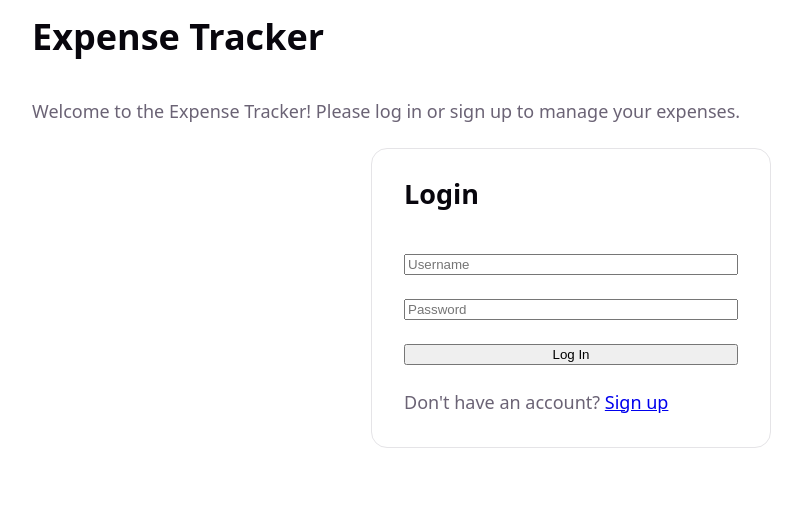
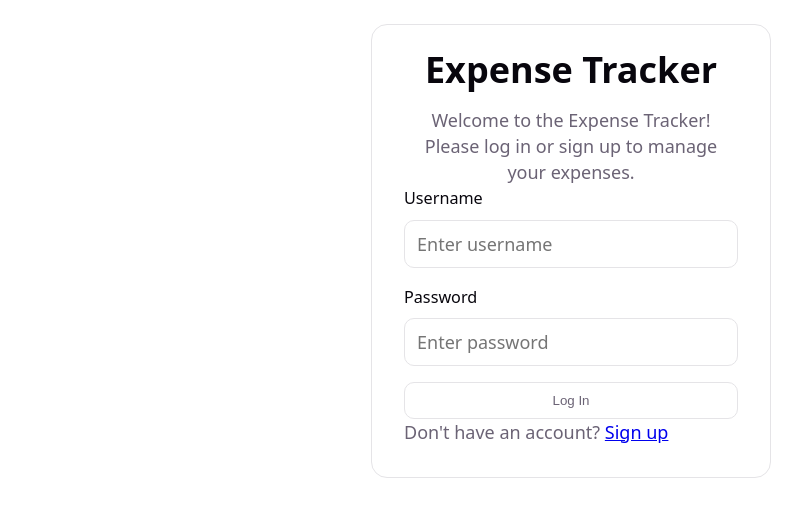
Before and after one commit to Forutex/Expense-Tracker-Ass2, a React app in the folder frontend/: page / in a window 1280 px wide. Shown: the top 516 px of the page, without its empty margins (69-871 px from the left). Built offline with nearby package versions, Linux system fonts and the light colour scheme; the HTML template or start-up script is replaced by a standard one.

Commit message:
Updated login page and css
Updated the login page to match the style of the expense tracker

```diff
--- a/frontend/src/pages/Login.jsx
+++ b/frontend/src/pages/Login.jsx
@@ -1,16 +1,11 @@
-import { useState, useEffect } from "react";
-import { BrowserRouter as Router, Routes, Route } from "react-router-dom";
+import { useState } from "react";
 import { useNavigate } from "react-router-dom";
 
-const welcomeMessage = "Welcome to the Expense Tracker! Please log in or sign up to manage your expenses.";
+const welcomeMessage =
+  "Welcome to the Expense Tracker! Please log in or sign up to manage your expenses.";
 
 function Login() {
   const navigate = useNavigate();
-  const handleLogin = () => {
-    // Simulate login logic here (e.g., API call)
-    // For demonstration, we'll just navigate to the dashboard
-    navigate("/dashboard");
-  };
 
   const [loginForm, setLoginForm] = useState({
     username: "",
@@ -19,22 +14,70 @@ function Login() {
 
   const handleInputChange = (e) => {
     const { name, value } = e.target;
-    setLoginForm((prev) => ({ ...prev, [name]: value }));
+
+    setLoginForm((prev) => ({
+      ...prev,
+      [name]: value,
+    }));
+  };
+
+  const handleLogin = (e) => {
+    e.preventDefault();
+
+    // Simulated login
+    console.log(loginForm);
+
+    navigate("/dashboard");
   };
 
   return (
-    <><div className="app">
-      <h1>Expense Tracker</h1>
-      {welcomeMessage}
-    </div><div className="login-container">
-      <h2>Login</h2>
-      <input type="text" placeholder="Username" />
-      <input type="password" placeholder="Password" />
-      <button className="login-action" onClick={handleLogin}>
-        Log In
-      </button>
-      <p>Don't have an account? <a href="#">Sign up</a></p>
-      </div></>
+    <div className="app">
+      <div className="login-container">
+        <div className="login">
+          <header>
+            <h1>Expense Tracker</h1>
+            <p>{welcomeMessage}</p>
+          </header>
+
+          <form className="loginform" onSubmit={handleLogin}>
+            <div className="input-group">
+              <label htmlFor="username">Username</label>
+
+              <input
+                id="username"
+                type="text"
+                name="username"
+                placeholder="Enter username"
+                value={loginForm.username}
+                onChange={handleInputChange}
+              />
+            </div>
+
+            <div className="input-group">
+              <label htmlFor="password">Password</label>
+
+              <input
+                id="password"
+                type="password"
+                name="password"
+                placeholder="Enter password"
+                value={loginForm.password}
+                onChange={handleInputChange}
+              />
+            </div>
+
+            <button type="submit">
+              Log In
+            </button>
+          </form>
+
+          <p>
+            Don't have an account?{" "}
+            <a href="#">Sign up</a>
+          </p>
+        </div>
+      </div>
+    </div>
   );
 }
 
--- a/frontend/src/styles/index.css
+++ b/frontend/src/styles/index.css
@@ -23,6 +23,11 @@
   display: flex;
   flex-direction: column;
   gap: 8px;
+}
+
+.input-group label {
+  font-size: 0.9rem;
+  color: var(--text-h);
 }
 
 .loginform {
```
